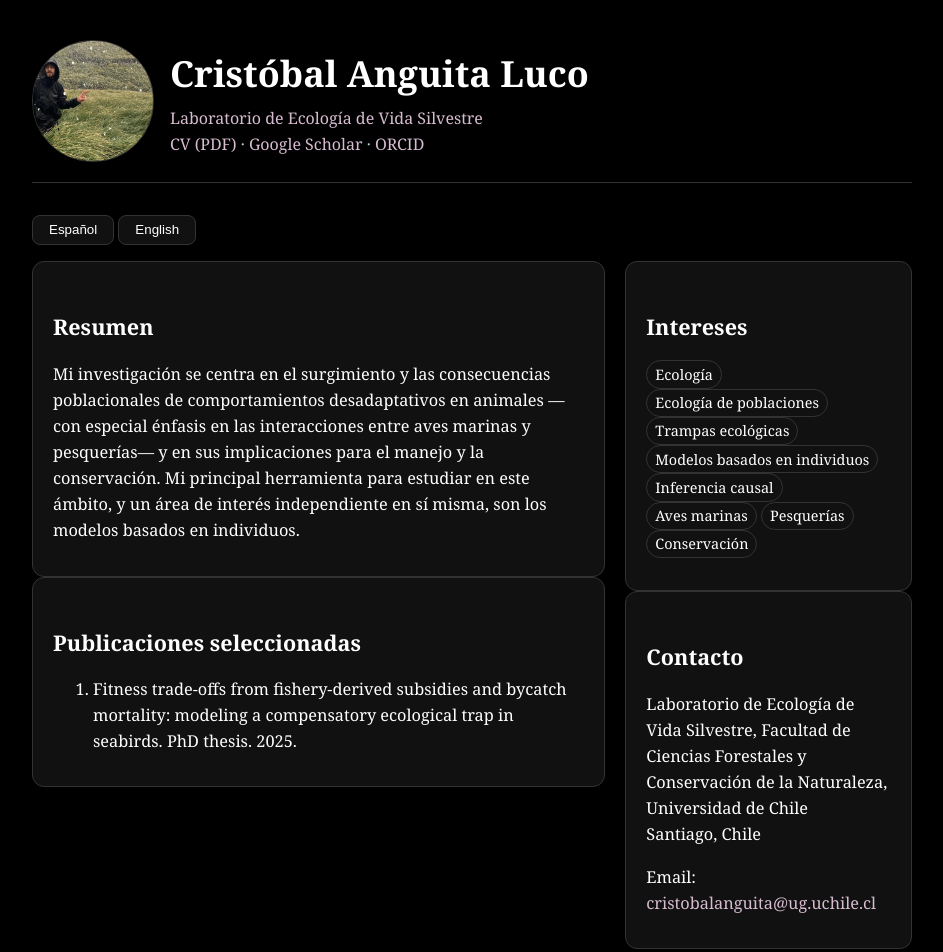
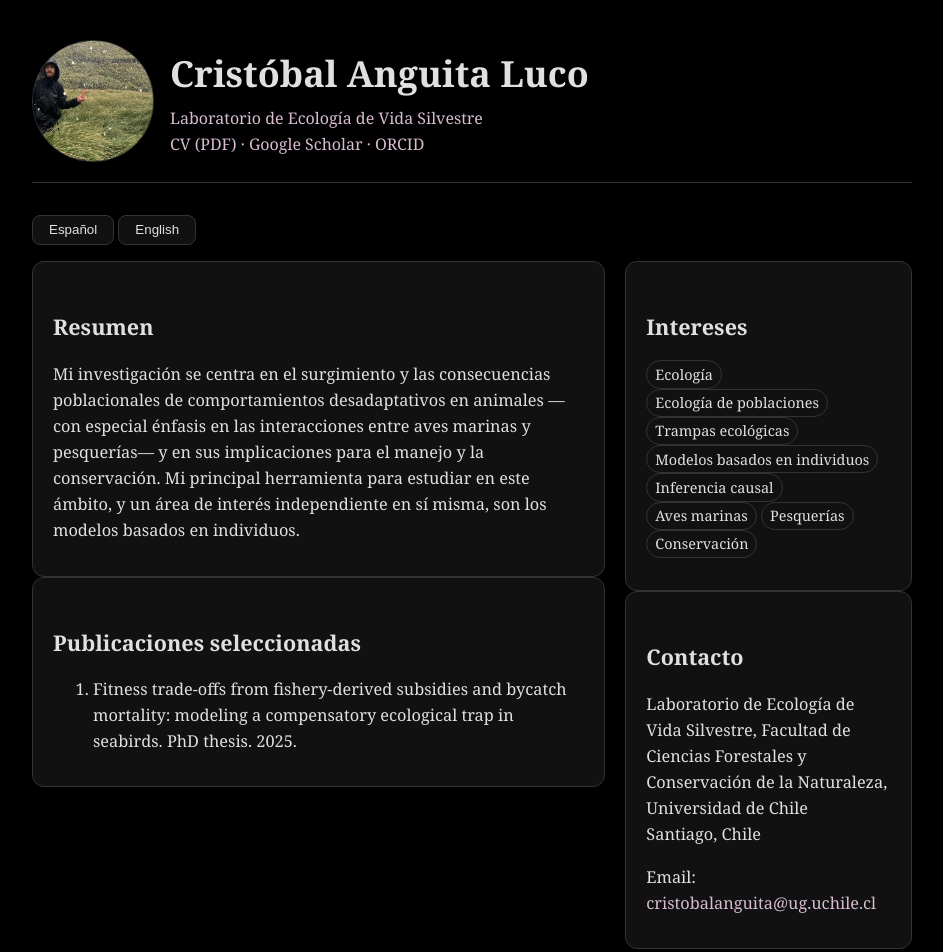
Before and after one commit to cristobalanguita/cristobalanguita.github.io, a plain HTML site: page index.html in a window 1280 px wide. Shown: the top 952 px of the page, without its empty margins (168-1111 px from the left). Drawn offline with Linux system fonts and the light colour scheme.

Commit message:
Update index.html

```diff
--- a/index.html
+++ b/index.html
@@ -8,7 +8,7 @@
   <style>
     :root{
       --maxw: 880px;
-      --fg: #fff;           /* Letras blancas */
+      --fg: #e0e0e0;           /* Letras blancas */
       --muted: #ccc;        /* Letras atenuadas blancas */
       --link: #d7bcd0;      /* Azul claro, visible en fondo negro */
       --accent: #333;       /* Gris oscuro para bordes */
```
